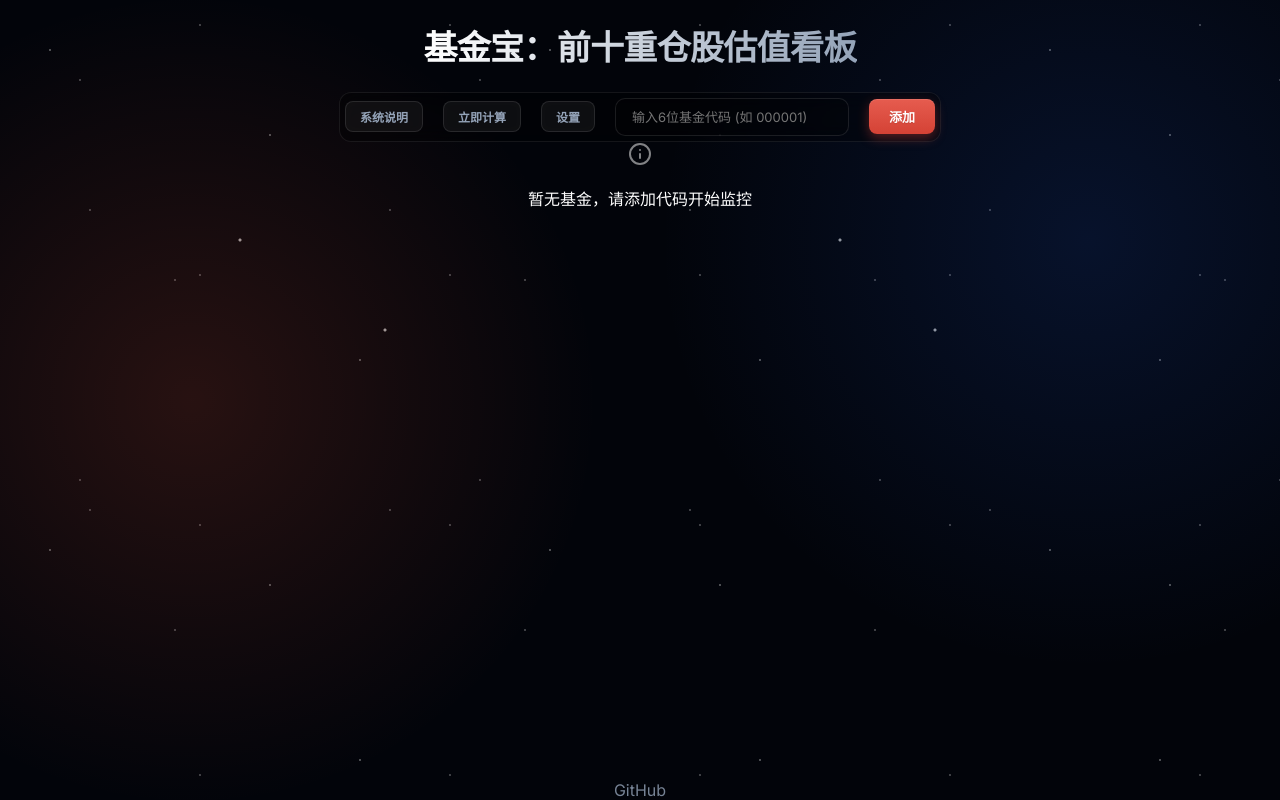
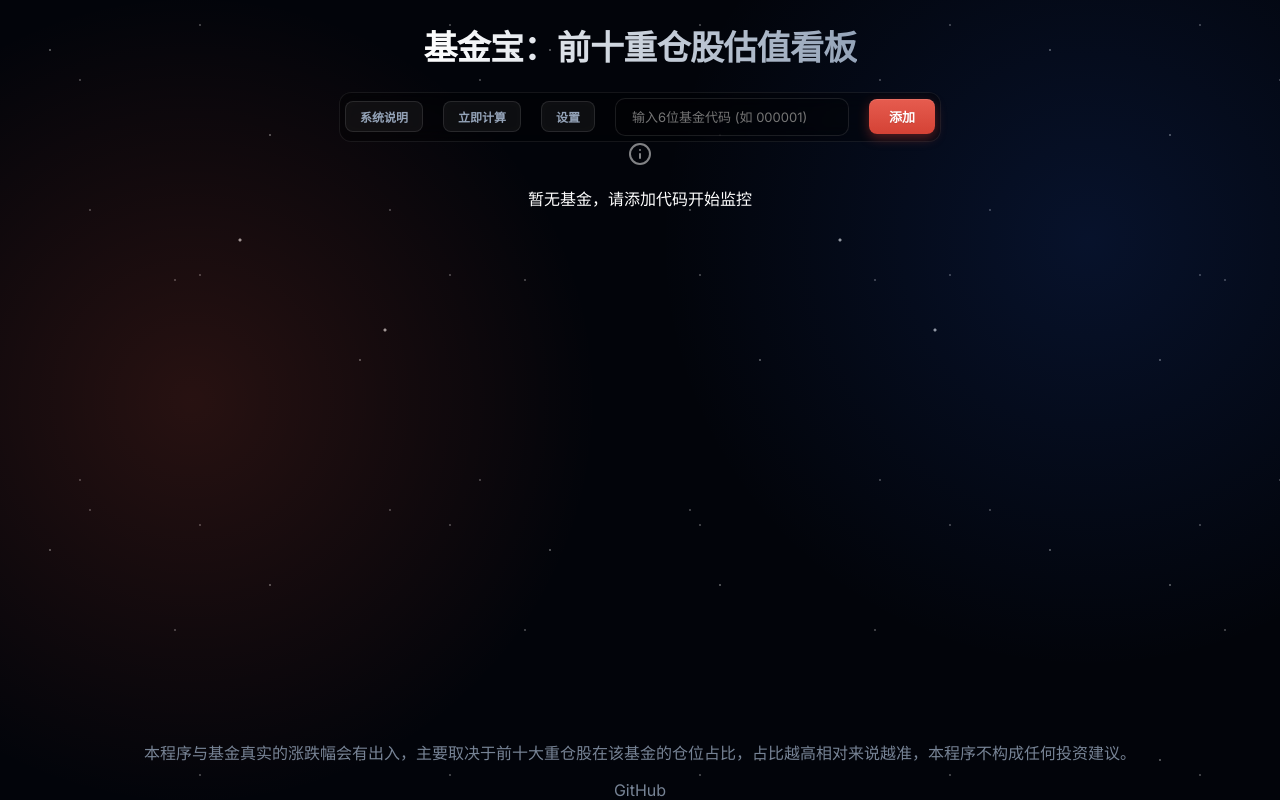
Before and after one commit to 253506088/alpha_weights_next, a Next.js app: page / in a window 1280 px wide. Built offline with nearby package versions, Linux system fonts and the light colour scheme.

Commit message:
说明信息

```diff
--- a/src/app/page.tsx
+++ b/src/app/page.tsx
@@ -102,6 +102,9 @@ export default function Home() {
       <div className="flex-grow"></div>
 
       <footer className="mt-16 text-center text-sm text-sub opacity-80 pb-5">
+          <p >
+              本程序与基金真实的涨跌幅会有出入，主要取决于前十大重仓股在该基金的仓位占比，占比越高相对来说越准，本程序不构成任何投资建议。
+          </p>
         <a href="https://github.com/253506088/alpha_weights_next" target="_blank" className="hover:text-white transition-colors no-underline flex items-center justify-center gap-2" style={{ color: 'var(--text-sub)' }}>
           GitHub
         </a>
--- a/src/components/MobileHome.tsx
+++ b/src/components/MobileHome.tsx
@@ -79,7 +79,7 @@ export function MobileHome({
                 {/* 底部 */}
                 <footer className="mobile-footer">
                     <p className="mobile-disclaimer">
-                        本程序按照基金公布的前十大重仓股当日的涨跌幅计算出预估涨跌幅，与基金真实的涨跌幅会有出入，主要取决于前十大重仓股在该基金的仓位占比，占比越高相对来说越准。本程序不构成任何投资建议。
+                        本程序与基金真实的涨跌幅会有出入，主要取决于前十大重仓股在该基金的仓位占比，占比越高相对来说越准，本程序不构成任何投资建议。
                     </p>
                     <a href="https://github.com/253506088/alpha_weights_next" target="_blank" className="mobile-github-link">
                         GitHub
```
